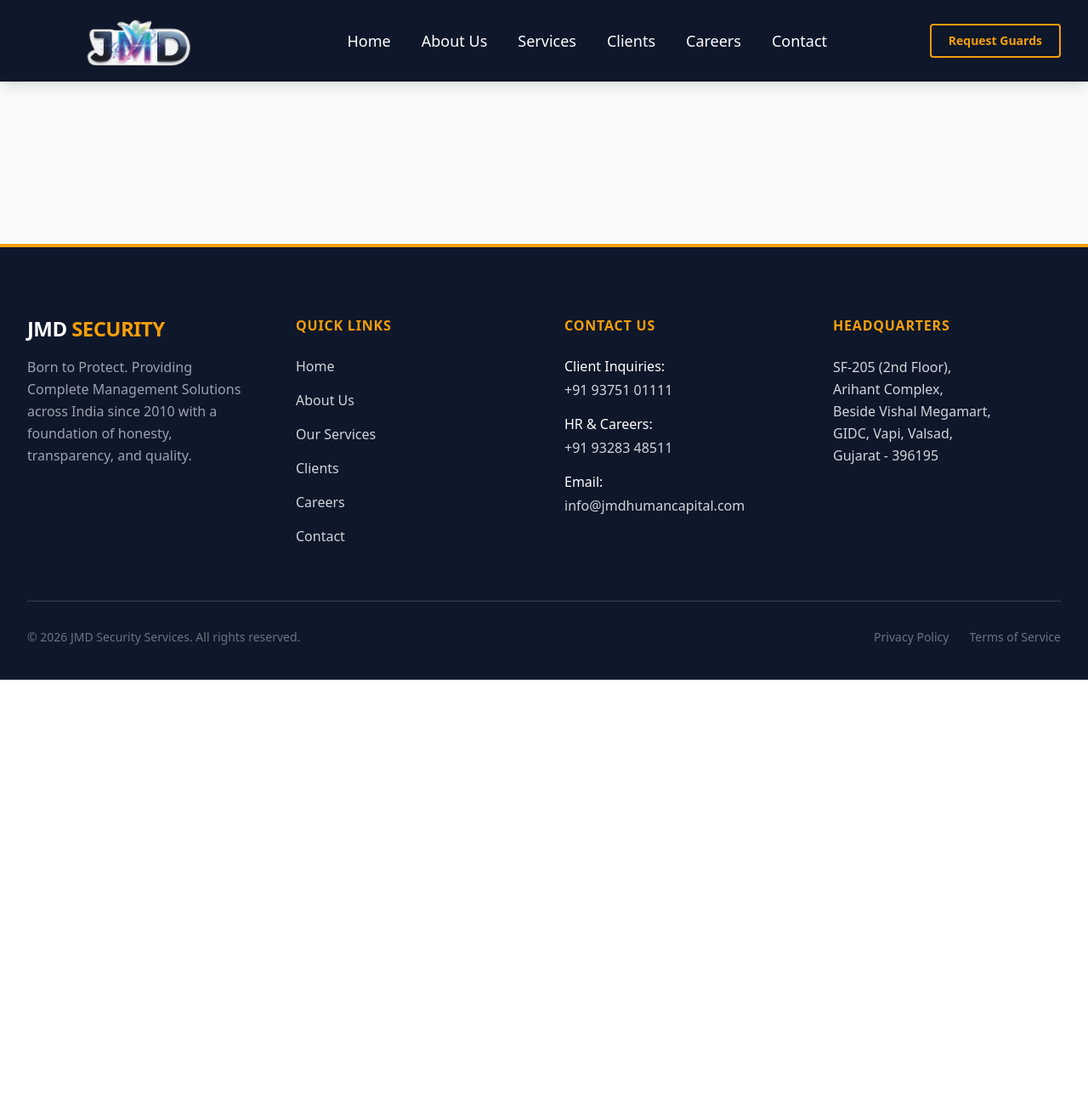
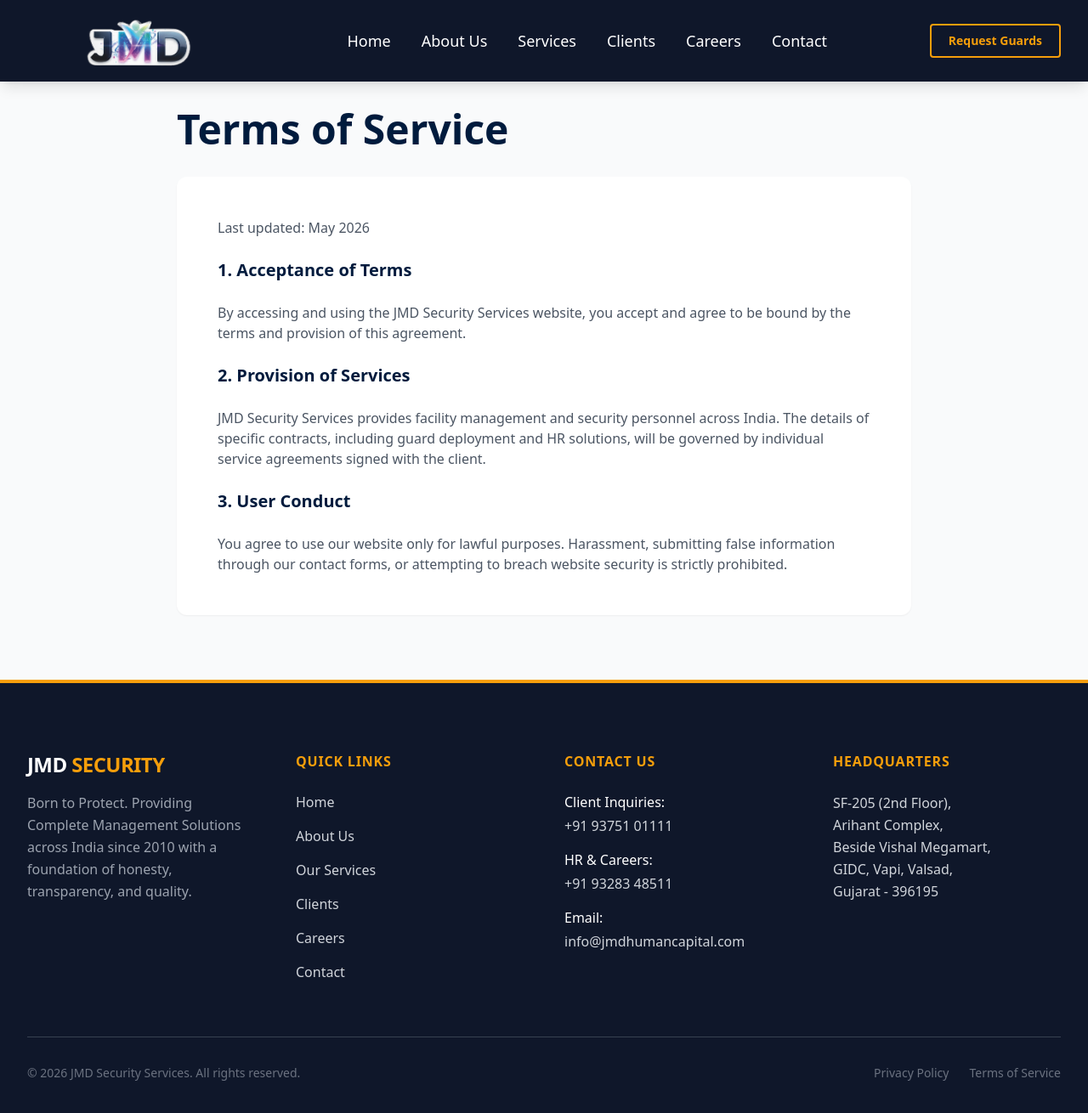
Before and after one commit to Rushikesh0910/security-site, a React (Vite) app: page /terms-of-service in a window 1280 px wide. Shown: the top 1310 px of the page at 85% size. Before the commit the page ends 800 px from the top, so only its background shows below. Built offline with nearby package versions, Linux system fonts and the light colour scheme.

Commit message:
added legal pages and footer links

```diff
--- a/src/App.jsx
+++ b/src/App.jsx
@@ -12,6 +12,8 @@
 import ClientsPage from "./pages/ClientsPage";
 import CareersPage from "./pages/CareersPage";
 import AboutPage from "./pages/AboutPage";
+import PrivacyPolicy from "./pages/PrivacyPolicy";
+import TermsOfService from "./pages/TermsOfService";
 
 function App() {
   useEffect(() => {
@@ -36,6 +38,8 @@
             <Route path="/clients" element={<ClientsPage />} />
             <Route path="/careers" element={<CareersPage />} />
             <Route path="/contact" element={<ContactPage />} />
+            <Route path="/privacy-policy" element={<PrivacyPolicy />} />
+            <Route path="/terms-of-service" element={<TermsOfService />} />
           </Routes>
         </div>
         <Footer />
--- a/src/components/Footer.jsx
+++ b/src/components/Footer.jsx
@@ -125,12 +125,18 @@
             reserved.
           </p>
           <div className="flex space-x-6">
-            <span className="text-gray-500 text-sm hover:text-brand-accent transition-colors cursor-pointer">
+            <Link
+              to="/privacy-policy"
+              className="text-gray-500 text-sm hover:text-brand-accent transition-colors cursor-pointer"
+            >
               Privacy Policy
-            </span>
-            <span className="text-gray-500 text-sm hover:text-brand-accent transition-colors cursor-pointer">
+            </Link>
+            <Link
+              to="/terms-of-service"
+              className="text-gray-500 text-sm hover:text-brand-accent transition-colors cursor-pointer"
+            >
               Terms of Service
-            </span>
+            </Link>
           </div>
         </div>
       </div>
--- /dev/null
+++ b/src/pages/PrivacyPolicy.jsx
@@ -0,0 +1,46 @@
+import React from "react";
+
+const PrivacyPolicy = () => {
+  return (
+    <div className="bg-gray-50 min-h-screen pt-32 pb-16">
+      <div className="container mx-auto px-4 max-w-4xl">
+        <h1 className="text-3xl md:text-5xl font-bold text-[#001B3D] mb-8">
+          Privacy Policy
+        </h1>
+
+        <div className="bg-white p-8 md:p-12 rounded-xl shadow-sm text-gray-600 space-y-6">
+          <p className="font-medium">Last updated: May 2026</p>
+
+          <h2 className="text-xl font-bold text-[#001B3D] mt-8">
+            1. Information We Collect
+          </h2>
+          <p>
+            At JMD Security Services, we collect information you provide
+            directly to us, such as when you fill out a contact form, request a
+            quote, or apply for a career. This may include your name, email
+            address, phone number, and any other details you choose to provide.
+          </p>
+
+          <h2 className="text-xl font-bold text-[#001B3D] mt-8">
+            2. How We Use Your Information
+          </h2>
+          <p>
+            We use the information we collect to communicate with you, process
+            your requests for security personnel, and improve our website and
+            services. We do not sell your personal data to third parties.
+          </p>
+
+          <h2 className="text-xl font-bold text-[#001B3D] mt-8">
+            3. Contact Us
+          </h2>
+          <p>
+            If you have any questions about this Privacy Policy, please contact
+            us at info@jmdhumancapital.com.
+          </p>
+        </div>
+      </div>
+    </div>
+  );
+};
+
+export default PrivacyPolicy;
--- /dev/null
+++ b/src/pages/TermsOfService.jsx
@@ -0,0 +1,46 @@
+import React from "react";
+
+const TermsOfService = () => {
+  return (
+    <div className="bg-gray-50 min-h-screen pt-32 pb-16">
+      <div className="container mx-auto px-4 max-w-4xl">
+        <h1 className="text-3xl md:text-5xl font-bold text-[#001B3D] mb-8">
+          Terms of Service
+        </h1>
+
+        <div className="bg-white p-8 md:p-12 rounded-xl shadow-sm text-gray-600 space-y-6">
+          <p className="font-medium">Last updated: May 2026</p>
+
+          <h2 className="text-xl font-bold text-[#001B3D] mt-8">
+            1. Acceptance of Terms
+          </h2>
+          <p>
+            By accessing and using the JMD Security Services website, you accept
+            and agree to be bound by the terms and provision of this agreement.
+          </p>
+
+          <h2 className="text-xl font-bold text-[#001B3D] mt-8">
+            2. Provision of Services
+          </h2>
+          <p>
+            JMD Security Services provides facility management and security
+            personnel across India. The details of specific contracts, including
+            guard deployment and HR solutions, will be governed by individual
+            service agreements signed with the client.
+          </p>
+
+          <h2 className="text-xl font-bold text-[#001B3D] mt-8">
+            3. User Conduct
+          </h2>
+          <p>
+            You agree to use our website only for lawful purposes. Harassment,
+            submitting false information through our contact forms, or
+            attempting to breach website security is strictly prohibited.
+          </p>
+        </div>
+      </div>
+    </div>
+  );
+};
+
+export default TermsOfService;
```
